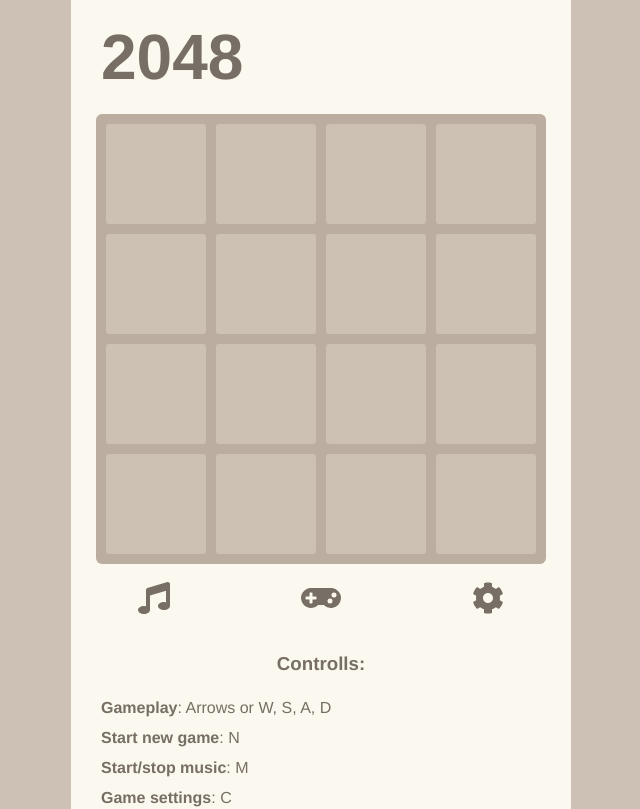
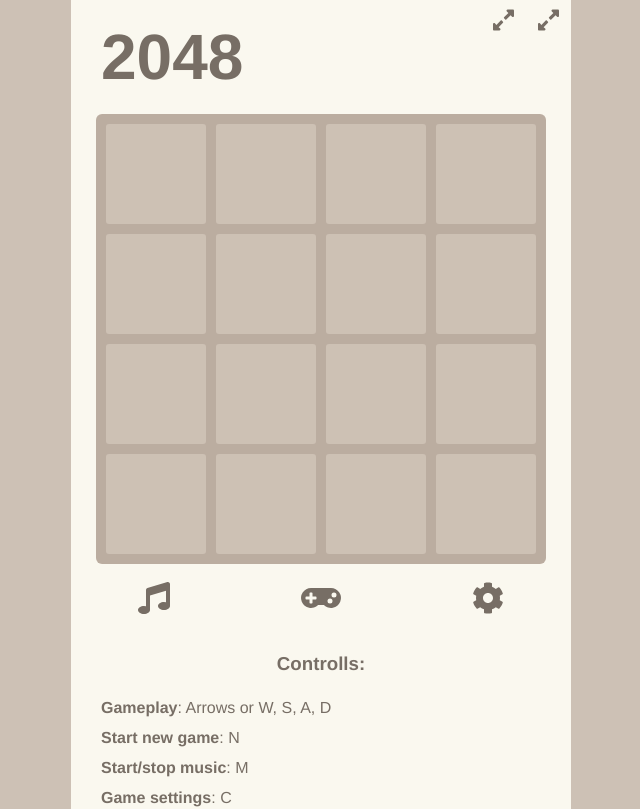
Before and after one commit to GYegor/react-game, a React (Create React App) app: page / in a window 1280 px wide. Shown: the top 809 px of the page, without its empty margins (319-959 px from the left). Built offline with nearby package versions, Linux system fonts and the light colour scheme; no server answers.

Commit message:
feat/WIP: add fullscreen mode, update Game

```diff
--- a/src/App.scss
+++ b/src/App.scss
@@ -10,6 +10,7 @@
 
 .GameWrapper {
   width: 100%;
+  position: relative;
 }
 
 .BoardWrapper {
@@ -134,7 +135,7 @@
   }
   &__settingRecord {
     margin: 6px;
-    // font-size: 1rem;
+    font-size: 1.5rem;
   }
   &__closeBtn {
     position: absolute;
--- a/src/components/Game.tsx
+++ b/src/components/Game.tsx
@@ -1,9 +1,9 @@
-import React, { PropsWithChildren, useEffect, useState } from 'react';
+import React, { PropsWithChildren, useCallback, useEffect, useState } from 'react';
 import useSound from 'use-sound';
 
 import backgroundMusic from '../assets/bensound-dreams.mp3'
 import swishSound from  '../assets/throw.mp3'
-import { getCellMatrix, addRandomTiles as addRandomTiles, getCollapsedTileList } from '../App.service';
+import { getCellMatrix, addRandomTiles as addRandomTiles, getCollapsedTileList, calculateFontSize } from '../App.service';
 import {
   CollapseDirection,
   GameProps,
@@ -20,7 +20,7 @@
 import { FontAwesomeIcon } from '@fortawesome/react-fontawesome';
 import Controls from './Controls';
 import Settings from './Settings';
-
+import { IconName } from '@fortawesome/fontawesome-svg-core';
 
 const Game: React.FC = () => {
 
@@ -46,6 +46,8 @@
   const [ tileList, setTileList ] = useState([] as TileConfig[]);   // set tileList !!!
   const [ musicConfig, setMusicConfig ] = useState(playMusicConfig)
   const [ modalOpened, setModalOpened ] = useState(false)
+  const [ fsbtnico, setFsbtnico ] = useState('expand-alt' as IconName)
+
   const [ play, { stop, sound } ] = useSound(backgroundMusic);
   const [ swish ] = useSound(swishSound);
   const [ gameConfig, setGameConfig ] = useState(defaultGameConfig);
@@ -85,7 +87,9 @@
           sound = swish;
           direction = 'left';
         } else if  (code === Keys.EscapeSettings) {
-        setModalOpened(false)
+          setModalOpened(false);
+          setFsbtnico('expand-alt');
+
         } if  (code === Keys.NewGame) {
           startNewGame()
         } if  (code === Keys.Settings) {
@@ -103,11 +107,11 @@
           direction = '' as CollapseDirection;
         }
     }
+    window.addEventListener('keyup', handleKeyPress);
 
-    window.addEventListener('keydown', handleKeyPress)
 
     return () => {
-      window.removeEventListener('keydown', handleKeyPress);
+      window.removeEventListener('keyup', handleKeyPress);
     }
   }, [tileList, play])
 
@@ -122,12 +126,8 @@
     stop(id);
     setMusicConfig(stopMusicConfig)
 
-    const collapsedList = getCollapsedTileList([], 'up', gameConfig.size);
-    // setTileList(collapsedList)
-    const expandedList = addRandomTiles(cellMatrix, collapsedList, quantity);
+    const expandedList = addRandomTiles(cellMatrix, [], quantity);
     setTileList(expandedList)
-
-
     id = play()
     sound.loop(true);
     sound.fade(0,0.2,2000, id)
@@ -145,9 +145,6 @@
       sound.fade(0,0.2,2000);
       setMusicConfig(stopMusicConfig);
     }
-
-    // sound.volume(0.3, bmId);
-    //   sound.pause(bmId);
   }
 
   const toggleModal = (isOpened: boolean) => {
@@ -162,8 +159,109 @@
   //   }
   // }
 
+  // const toggleFullScreen = () => {
+  //   // toggleFs(!fs);
+  //   if (fsbtnico === 'expand-alt') {
+  //     (document.documentElement as HTMLElement & {
+  //       webkitRequestFullscreen(): Promise<void>;
+  //     }).webkitRequestFullscreen();
+  //   } else {
+  //     (document as Document & {
+  //       webkitExitFullscreen(): Promise<void>;
+  //     }).webkitExitFullscreen();
+  //   }
+  // }
+
+  // useEffect(() => {
+  //   if (!isGameOn
+  //   ) {
+
+  //   }
+
+  // }, [tileList])
+
+
+
+  const toggleAutoplay = () => {
+    // toggleFs(!fs);
+    let a;
+    // if (fsbtnico === 'play') {
+      startNewGame();
+      setInterval(() => {
+        const idx = Math.floor(Math.random() * 4)
+        const direction = ['up', 'down', 'right', 'left'][Math.floor(Math.random() * 4)] as CollapseDirection;
+        const collapsedList = getCollapsedTileList(tileList, direction, gameConfig.size);
+        const expandedList = addRandomTiles(cellMatrix, collapsedList, quantity);
+        setTileList(expandedList)
+      }, 1000);
+
+
+    // } else {
+    //   (document as Document & {
+    //     webkitExitFullscreen(): Promise<void>;
+    //   }).webkitExitFullscreen();
+    // }
+  }
+
+  // const [fs, toggleFs] = useState(false)
+
+  const toggleFullScreen = () => {
+    // toggleFs(!fs);
+    if (fsbtnico === 'expand-alt') {
+      (document.documentElement as HTMLElement & {
+        webkitRequestFullscreen(): Promise<void>;
+      }).webkitRequestFullscreen();
+      // setFsbtnico('compress-alt');
+
+
+    } else {
+      (document as Document & {
+        webkitExitFullscreen(): Promise<void>;
+      }).webkitExitFullscreen();
+      // setFsbtnico('expand-alt')
+
+    }
+  }
+
+  const [fs, toggleFs] = useState(false)
+
+  useEffect(() => {
+    const handleFullscreen = () => {
+      toggleFs(!fs);
+        if (fsbtnico !== 'expand-alt') {
+          setFsbtnico('expand-alt')
+        } else {
+          setFsbtnico('compress-alt');
+        }
+    }
+
+
+
+    document.addEventListener('webkitfullscreenchange', handleFullscreen)
+
+    return () => {
+      document.removeEventListener('webkitfullscreenchange', handleFullscreen);
+    }
+  }, [toggleFullScreen])
+
+
+
   return (
     <div className="GameWrapper">
+      <div style={{
+          position: 'fixed',
+          top: 0,
+          right: '50%',
+          transform: 'translate(250px)'}}>
+        <button className="Button IconWrapper IconWrapper__settingRecord"  onClick={() => toggleAutoplay()} title='Autoplay on/off'>
+          <FontAwesomeIcon icon={['fas', fsbtnico ]}/>
+        </button>
+
+        <button className="Button IconWrapper IconWrapper__settingRecord"  onClick={() => toggleFullScreen()} title='Full Screen on/off'>
+          <FontAwesomeIcon icon={['fas', fsbtnico ]}/>
+        </button>
+      </div>
+
       <div className="BoardWrapper" style={setGameWrapperStyle()}>
         <div className="GridWrapper">{setGameGrid(gameConfig)}</div>
         <TileList tileList={tileList} gridConfig={gameConfig} />
```
Also changed, not shown: src/fontawesome.js (+6 -2 lines). Lines whose indentation alone changed are shown as unchanged.
